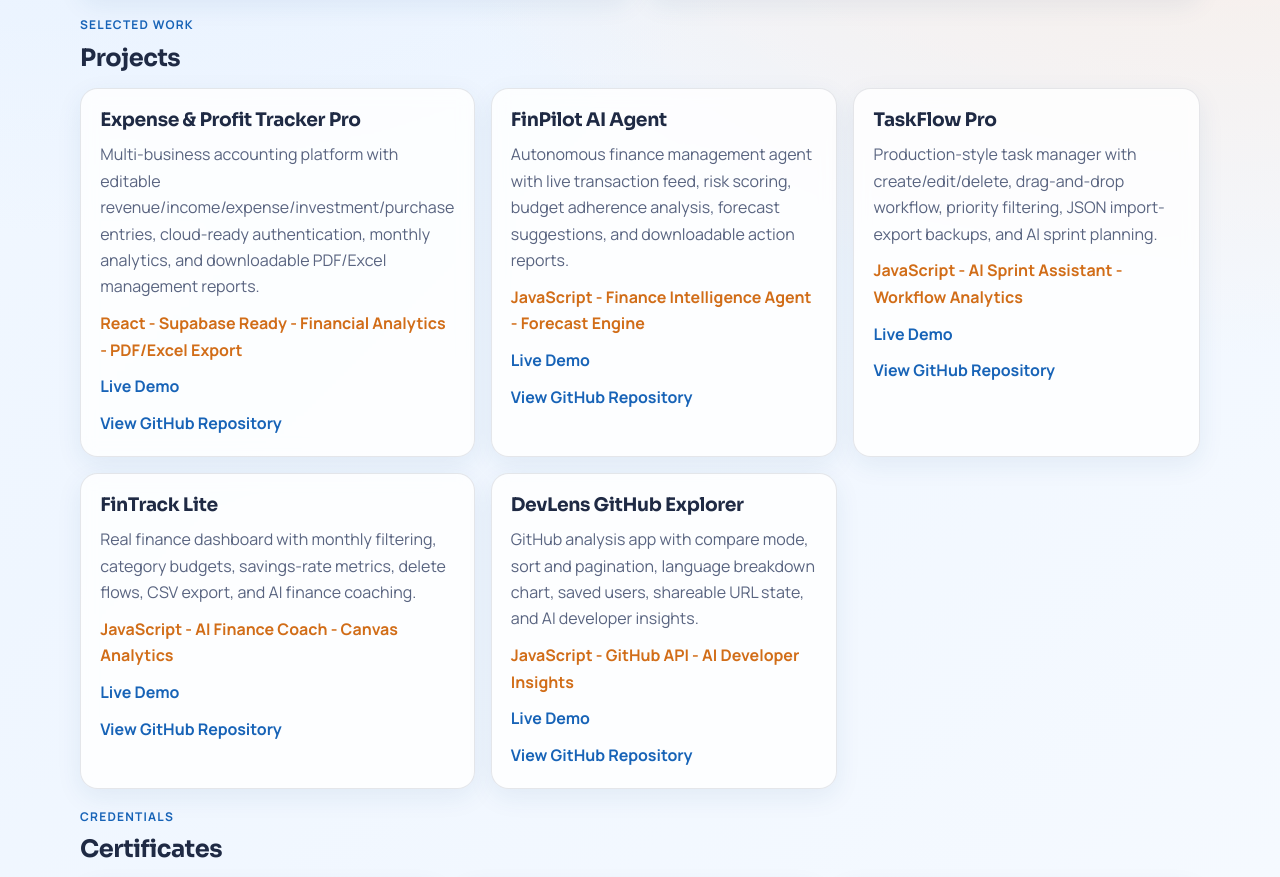
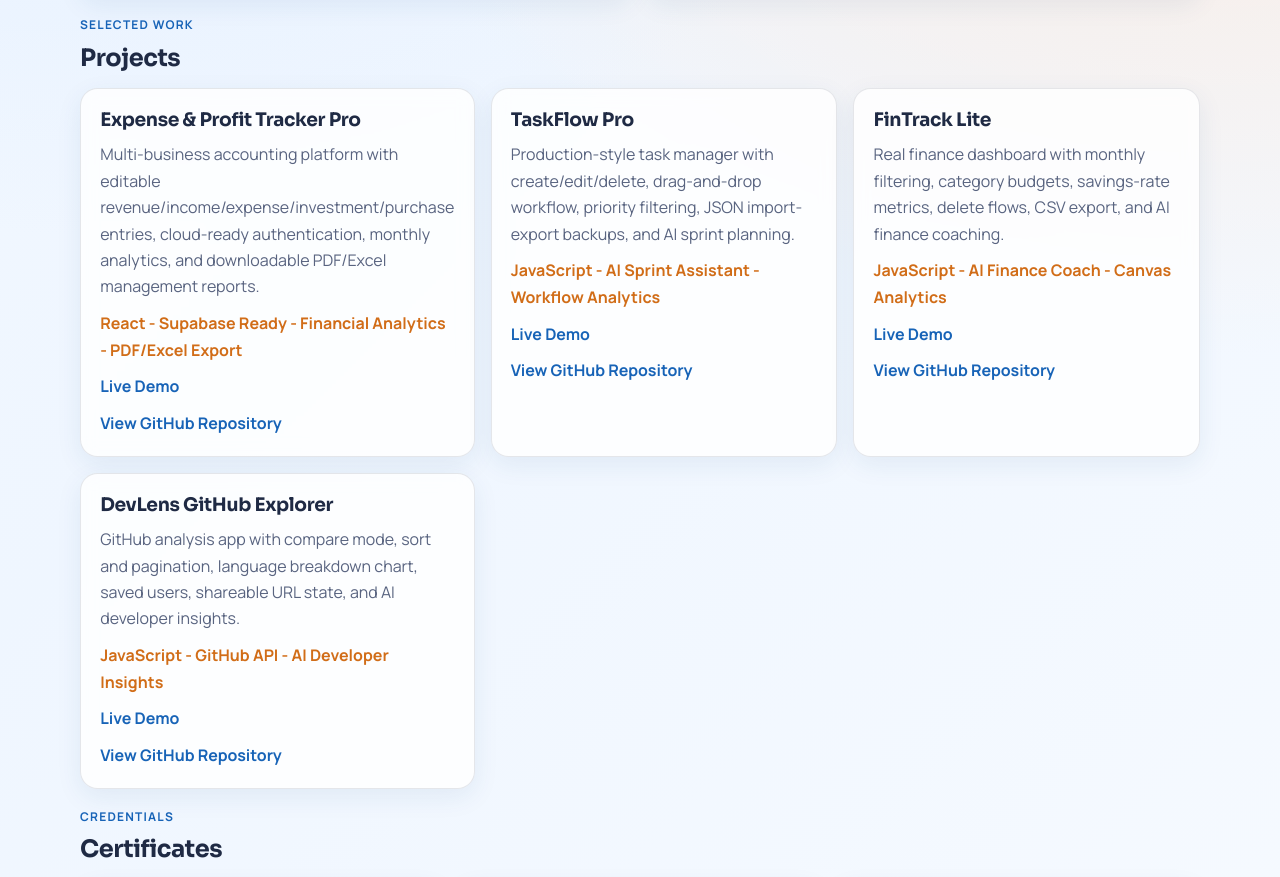
Before and after one commit to ash1515-pixel/portfolio-website, a plain HTML site: page index.html in a window 1280 px wide. Shown: the part 1127-2004 px from the top of the page. Drawn offline with Linux system fonts and the light colour scheme.

Commit message:
chore: remove FinPilot AI Agent from portfolio projects

```diff
--- a/index.html
+++ b/index.html
@@ -145,20 +145,6 @@
             </p>
             <p>
               <a href="https://github.com/ash1515-pixel/expense-profit-tracker-pro" target="_blank" rel="noopener noreferrer">View GitHub Repository</a>
-            </p>
-          </article>
-          <article class="project-card">
-            <h3>FinPilot AI Agent</h3>
-            <p>
-              Autonomous finance management agent with live transaction feed, risk scoring,
-              budget adherence analysis, forecast suggestions, and downloadable action reports.
-            </p>
-            <p class="stack">JavaScript - Finance Intelligence Agent - Forecast Engine</p>
-            <p>
-              <a href="https://finpilot-ai-agent-a8qput4uj-ac858247-gmailcoms-projects.vercel.app" target="_blank" rel="noopener noreferrer">Live Demo</a>
-            </p>
-            <p>
-              <a href="https://github.com/ash1515-pixel/finpilot-ai-agent" target="_blank" rel="noopener noreferrer">View GitHub Repository</a>
             </p>
           </article>
           <article class="project-card">
```
